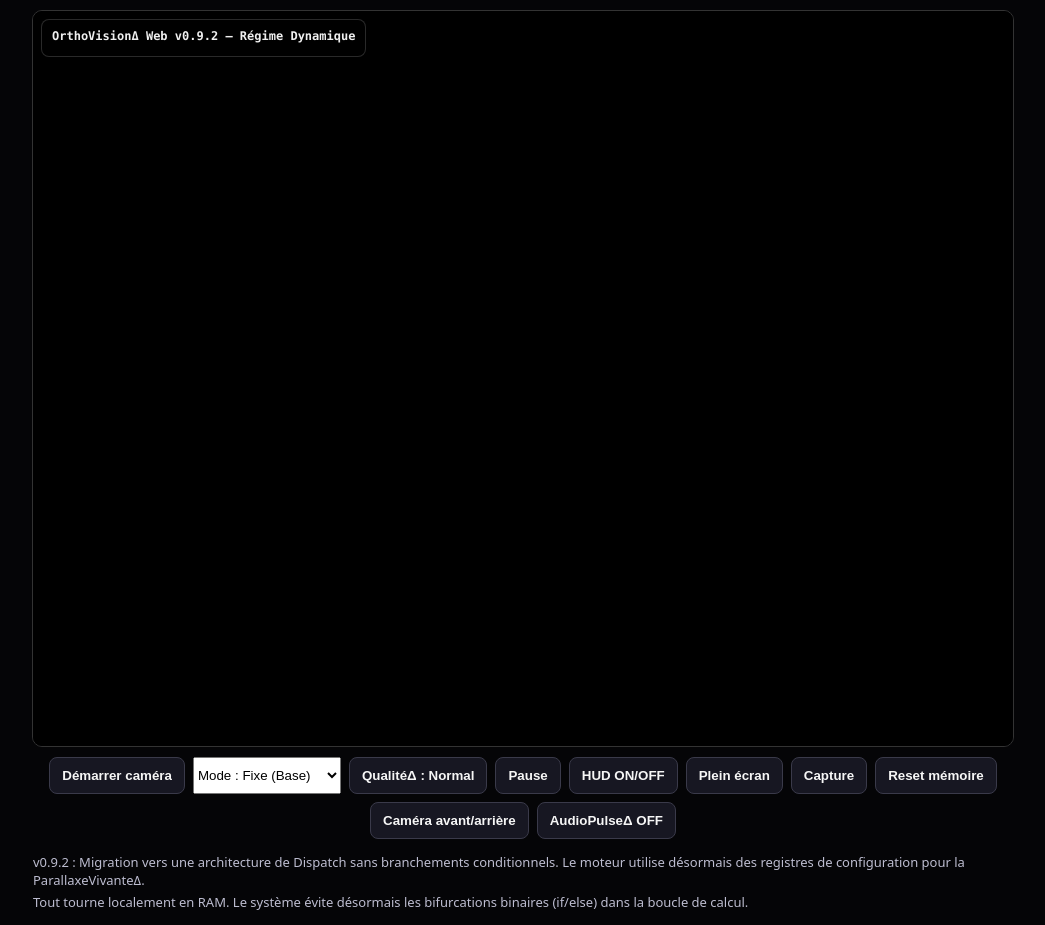
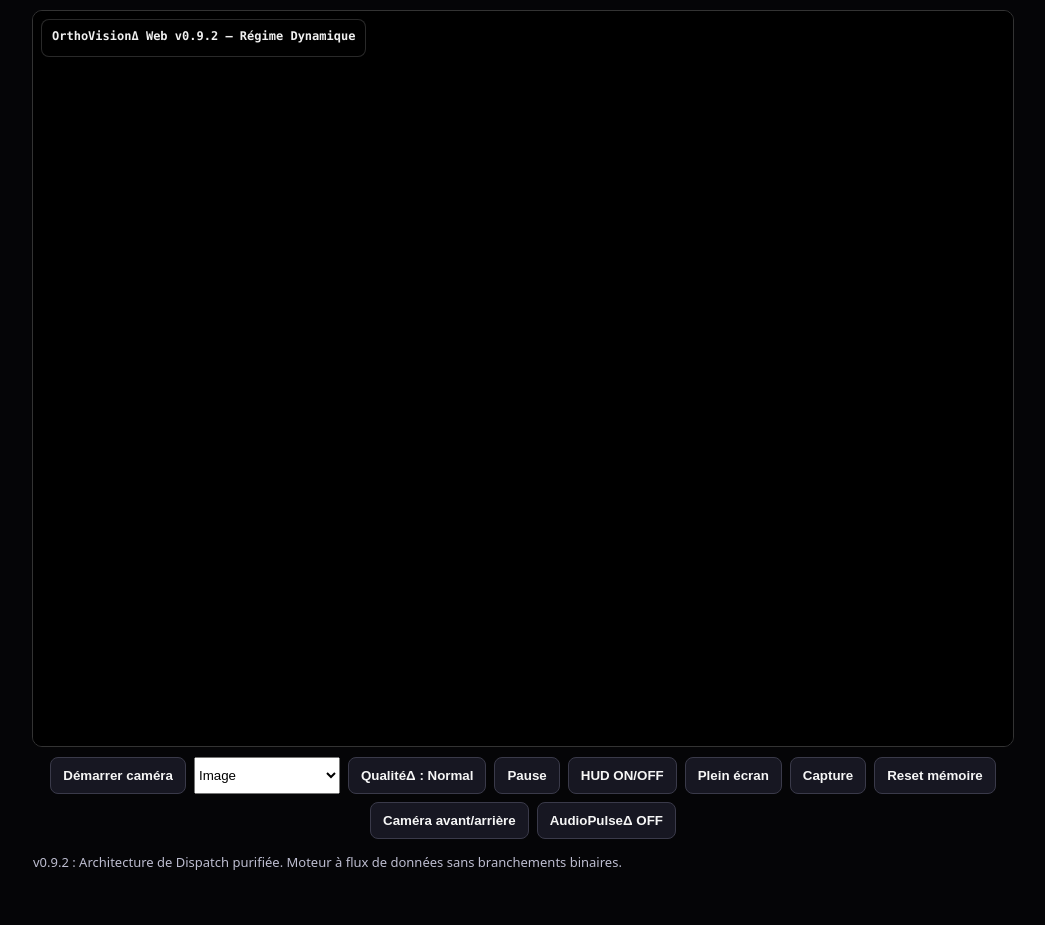
Before and after one commit to MrDelicio/orthovision_deltaV2, a plain HTML site: page index.html in a window 1280 px wide. Shown: the whole page, without its empty margins (117-1162 px from the left). After the commit the page ends 885 px from the top, so only its background shows below. Drawn offline with Linux system fonts and the light colour scheme.

Commit message:
Update index.html

```diff
--- a/index.html
+++ b/index.html
@@ -21,11 +21,27 @@
     <section id="controls">
       <button id="startBtn">Démarrer caméra</button>
 
-      <!-- Commande Auto : Remplacement du bouton mode par un sélecteur dynamique -->
-      <select id="modeSelector" onchange="OV.setMode(this.value)">
-        <option value="FIXE">Mode : Fixe (Base)</option>
-        <option value="MOBILE">Mode : Mobile (Suivi)</option>
-        <option value="SIGNAL">Mode : Signal (Brut)</option>
+      <!-- Sélecteur synchronisé avec OV.MODES -->
+      <select id="modeSelector">
+        <option value="IMAGE">Image</option>
+        <option value="IMAGE+TRACE">Image+Trace</option>
+        <option value="TRACE SEULE">Trace Seule</option>
+        <option value="ZONES DELTA">Zones Delta</option>
+        <option value="MEMBRANE FINE">Membrane Fine</option>
+        <option value="SPECTRE DELTA">Spectre Delta</option>
+        <option value="MULTI ECHELLE">Multi Échelle</option>
+        <option value="CARTE CALME">Carte Calme</option>
+        <option value="FOYER DELTA">Foyer Delta</option>
+        <option value="FOYER VIVANT">Foyer Vivant</option>
+        <option value="PRESENCE DELTA">Présence Delta</option>
+        <option value="MEMOIRE VIVE">Mémoire Vive</option>
+        <option value="PULSATION LUMINEUSE">Pulsation Lumineuse</option>
+        <option value="CONTRASTE ORGANIQUE">Contraste Organique</option>
+        <option value="RELIEF OPTIQUE">Relief Optique</option>
+        <option value="RELIEF PUR">Relief Pur</option>
+        <option value="RELIEF NOIR">Relief Noir</option>
+        <option value="PARALLAXE VIVANTE">Parallaxe Vivante</option>
+        <option value="AUDIOPULSE">AudioPulse</option>
       </select>
 
       <button id="qualityBtn">QualitéΔ : Normal</button>
@@ -39,13 +55,7 @@
     </section>
 
     <section id="notes">
-      <p>
-        v0.9.2 : Migration vers une architecture de Dispatch sans branchements conditionnels.
-        Le moteur utilise désormais des registres de configuration pour la ParallaxeVivanteΔ.
-      </p>
-      <p>
-        Tout tourne localement en RAM. Le système évite désormais les bifurcations binaires (if/else) dans la boucle de calcul.
-      </p>
+      <p>v0.9.2 : Architecture de Dispatch purifiée. Moteur à flux de données sans branchements binaires.</p>
     </section>
   </main>
 
```
